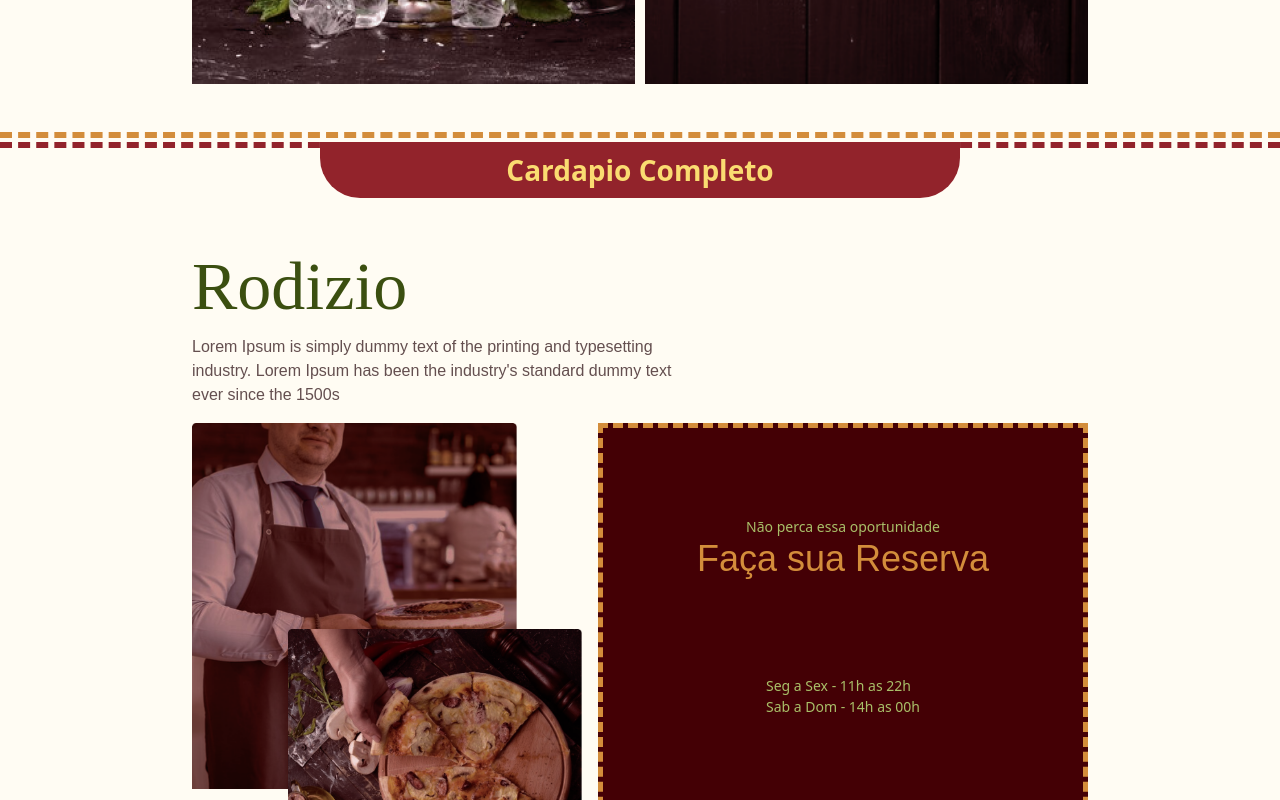
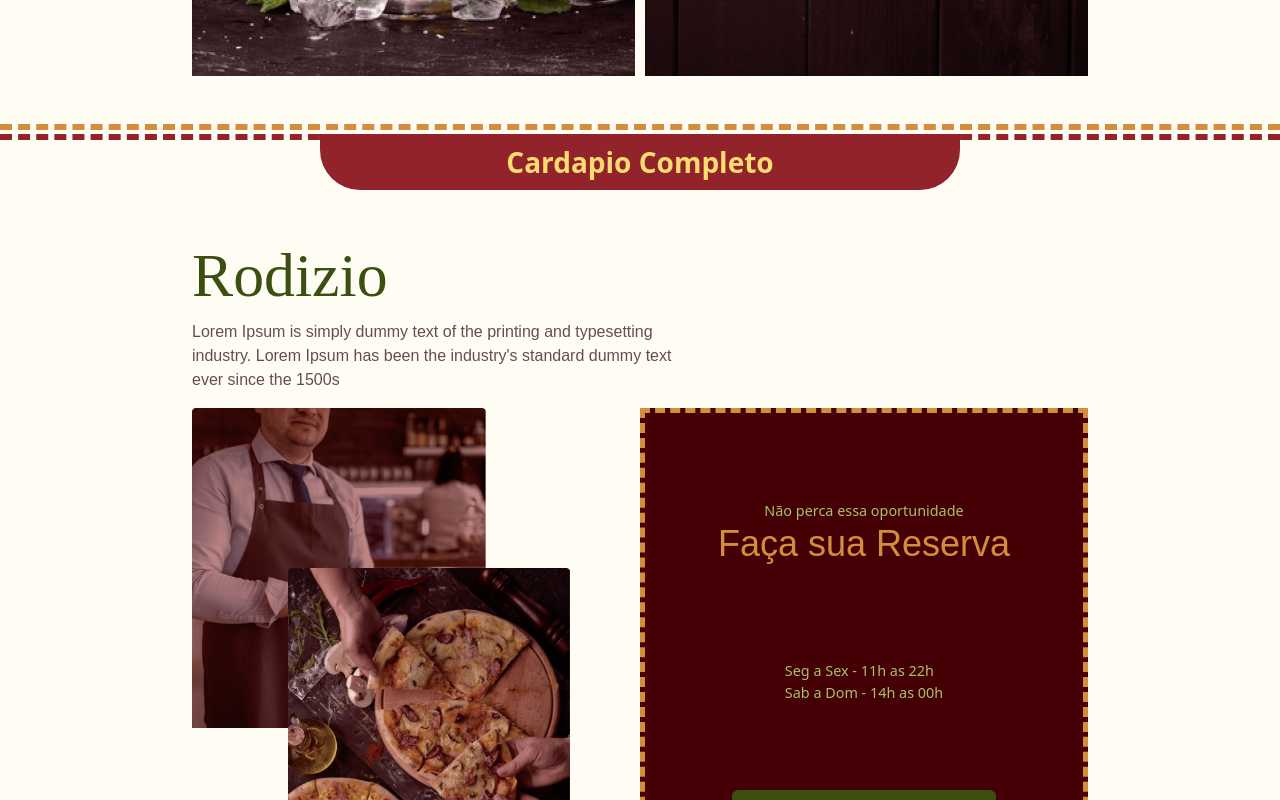
Before and after one commit to Yancap/pizzaria-react, a React (Create React App) app: page / in a window 1280 px wide. Shown: the part 2000-2800 px from the top of the page. Built offline with nearby package versions, Linux system fonts and the light colour scheme; a web font is replaced by a local one.

Commit message:
responsivo da sessão de reserva

```diff
--- a/src/css/App.css
+++ b/src/css/App.css
@@ -65,7 +65,7 @@ html{
 }
 .title-green{
     color: rgb(var(--bs-green-rgb));
-    font-size: 4.25rem;
+
 }
 .btn a{
     display: block;
@@ -105,6 +105,18 @@ a{
 .descriptions{
     width:  40vw;
 }
+
+@media screen and (max-width: 1100px){
+    .descriptions{
+        width:  60vw;
+    }
+}
+@media screen and (max-width: 768px){
+    .descriptions{
+        width:  100%;
+        text-align: center;
+    }
+}
 .text{
     color: rgb(var(--bs-grey-dark-rgb));
     font-weight: 700;
--- a/src/pages/home/components/Invite.js
+++ b/src/pages/home/components/Invite.js
@@ -1,17 +1,22 @@
 import React from 'react'
+import styled from 'styled-components'
 import { Btn } from '../../../components/common/Btn'
 import { TitleH3 } from '../../../components/common/TitleH3'
 
+const Title = styled.h3`
+    font-size: 2.25em;
+`
+
 export const Invite = () => {
   return (
-  <div className=''>
+  <div className='container-invite'>
     <div className='position-relative d-flex flex-column justify-content-evenly align-items-center invite'>
         <div className='text-center'>
-            <p style={{fontSize: '14px'}}>Não perca essa oportunidade</p>
-            <TitleH3 name="Faça sua Reserva" className='text-display'/>
+            <p style={{fontSize: '0.9em'}}>Não perca essa oportunidade</p>
+            <Title className='text-display'>Faça sua Reserva</Title>
         </div>
 
-        <div style={{fontSize: '14px'}}>
+        <div style={{fontSize: '0.9em'}}>
             <p>Seg a Sex - 11h as 22h </p>
             <p>Sab a Dom - 14h as 00h</p>
         </div>
--- /dev/null
+++ b/src/pages/home/components/TitleSection.js
@@ -0,0 +1,9 @@
+
+import styled from 'styled-components'
+
+export const TitleSection = styled.h2`
+    font-size: calc(2.5em + 1.7vw);
+    @media screen and (max-width: 768px){
+        text-align: center;
+    }
+`
--- a/src/pages/home/css/Home.css
+++ b/src/pages/home/css/Home.css
@@ -124,30 +124,33 @@
 /* --------------- RODIZIO --------------- */
 .img-pizza-rodizio{
     background-image: url('images/pizzas-rodizio.png');
-    width: 294px;
-    height: 382px;
+    width: 22vw;
+    height: 26vw;
+    min-height: 16em;
+    min-width: 13em;
 }
 .img-garcom-rodizio{
     background-image: url('images/garcom-rodizio.png');
-    width: 325px;
-    height: 366px;
+    width: 23vw;
+    height: 25vw;
+    min-height: 16em;
+    min-width: 13em;
 }
 
 .overlap div:nth-child(2){
    left: 6rem;
    bottom: 10rem;
+   min-height: 16rem;
 }
 
 .invite{
     background-color: #440005;
     border: 5px dashed rgb(var(--bs-primary-rgb));
-    width: 490px;
+    width: 35vw;
+    min-width: 25rem;
     height: 578px;
 }
 
-.invite h3{
-    font-size: 2.25rem;
-}
 .invite p{
     color: rgb(var(--bs-green-ligth-rgb));
     font-weight: 400;
@@ -194,8 +197,33 @@
     font-weight: 700;
 
 }
-
-
+@media screen and (max-width: 1060px){
+    .container-invite{
+        order: 0;
+        margin-bottom: 10px;
+    }
+    .container-images{
+        display: flex;
+        order: 1;
+    }
+    .container-images div{
+        width: 33vw;
+        height: 35vw;
+    }
+    .overlap div:nth-child(2){
+        left: -6vw;
+        top: 4rem;
+    }
+    .invite{
+        width: 55vw;
+        min-width: 25em;
+    }
+}
+@media screen and (max-width: 500px){
+    .container-invite, .container-invite div, .container-images{
+        font-size: 14px;
+    }
+}
 /* --------------- TRADIÇÂO --------------- */
 #section-tradition{
     margin-top: 5rem;
--- a/src/pages/home/sections/Menu.js
+++ b/src/pages/home/sections/Menu.js
@@ -1,12 +1,13 @@
 import React from 'react'
 import { Card } from '../../../components/common/Card'
-import { TitleH2 } from '../../../components/common/TitleH2'
+import { TitleSection } from '../components/TitleSection'
+
 
 export const Menu = ({children}) => {
   return (
     <section id='section-menu' className='my-5'>
         {children}
-        <TitleH2 name="Cardapio" className="title title-green mt-5"/>
+        <TitleSection className="title title-green mt-5" >Cardapio</TitleSection>
         <div className='grid-card'>
             <Card title='Pizza' subtitle="Tradizione italiana" className='pizza'/>
             <Card title='Massa' subtitle="Ricetta di famiglia" className='massa'/>
--- a/src/pages/home/sections/Rodizio.js
+++ b/src/pages/home/sections/Rodizio.js
@@ -1,24 +1,33 @@
 import React from 'react'
-import { TitleH2 } from '../../../components/common/TitleH2'
+import styled from 'styled-components'
 import { Images } from '../components/Images'
 import { Invite } from '../components/Invite'
+import { TitleSection } from '../components/TitleSection'
+
+const Container = styled.div`
+
+  @media screen and (max-width: 1060px){
+    flex-direction: column;
+    align-items: center;
+  }
+`
 
 export const Rodizio = () => {
   return (
-    <section id="section-rodizio" className='mt-5'>
-        <TitleH2 name="Rodizio" className="title title-green mt-5"/>
+    <section id="section-rodizio" className='my-5'>
+      <TitleSection className="title title-green mt-5">Rodizio</TitleSection>
         <p className='text-display paragraph descriptions'>
           Lorem Ipsum is simply dummy text of the printing and
           typesetting industry. Lorem Ipsum has been the industry's standard dummy
           text ever since the 1500s
         </p>
-        <div className='d-flex justify-content-between'>
-            <Images className=''>
+        <Container className='d-flex justify-content-between'>
+            <Images className='container-images mb-5'>
                 <div  className='img-garcom-rodizio  position-relative'/>
                 <div className='img-pizza-rodizio position-relative'/>
             </Images>
             <Invite />
-        </div>
+        </Container>
     </section>
   )
 }
--- a/src/pages/home/sections/Tradition.js
+++ b/src/pages/home/sections/Tradition.js
@@ -1,5 +1,5 @@
 import React from 'react'
-import { TitleH2 } from '../../../components/common/TitleH2'
+import { TitleSection } from '../components/TitleSection'
 import { Images } from '../components/Images'
 
 
@@ -9,7 +9,7 @@ export const Tradition = () => {
     <section id="section-tradition" >
 
         <div className='mt-5'>
-            <TitleH2 name="Nossa Tradição" className="title title-green mt-5"/>
+            <TitleSection className="title title-green mt-5">Nossa Tradição</TitleSection>
             <div className='d-flex justify-content-between'>
                 <div>
                    <p className='text-display paragraph descriptions'>Lorem Ipsum is simply dummy text of the printing and typesetting industry.
@@ -27,7 +27,7 @@ export const Tradition = () => {
         </div>
         <div className='d-flex flex-column'>
             <div className=' align-self-end' style={{width: '40vw'}}>
-                <TitleH2 name="Nosso Espaço" className="title title-green mt-5"/>
+            <TitleSection className="title title-green mt-5">Nosso Espaço</TitleSection>
             </div>
 
             <div className='d-flex justify-content-between'>
```
